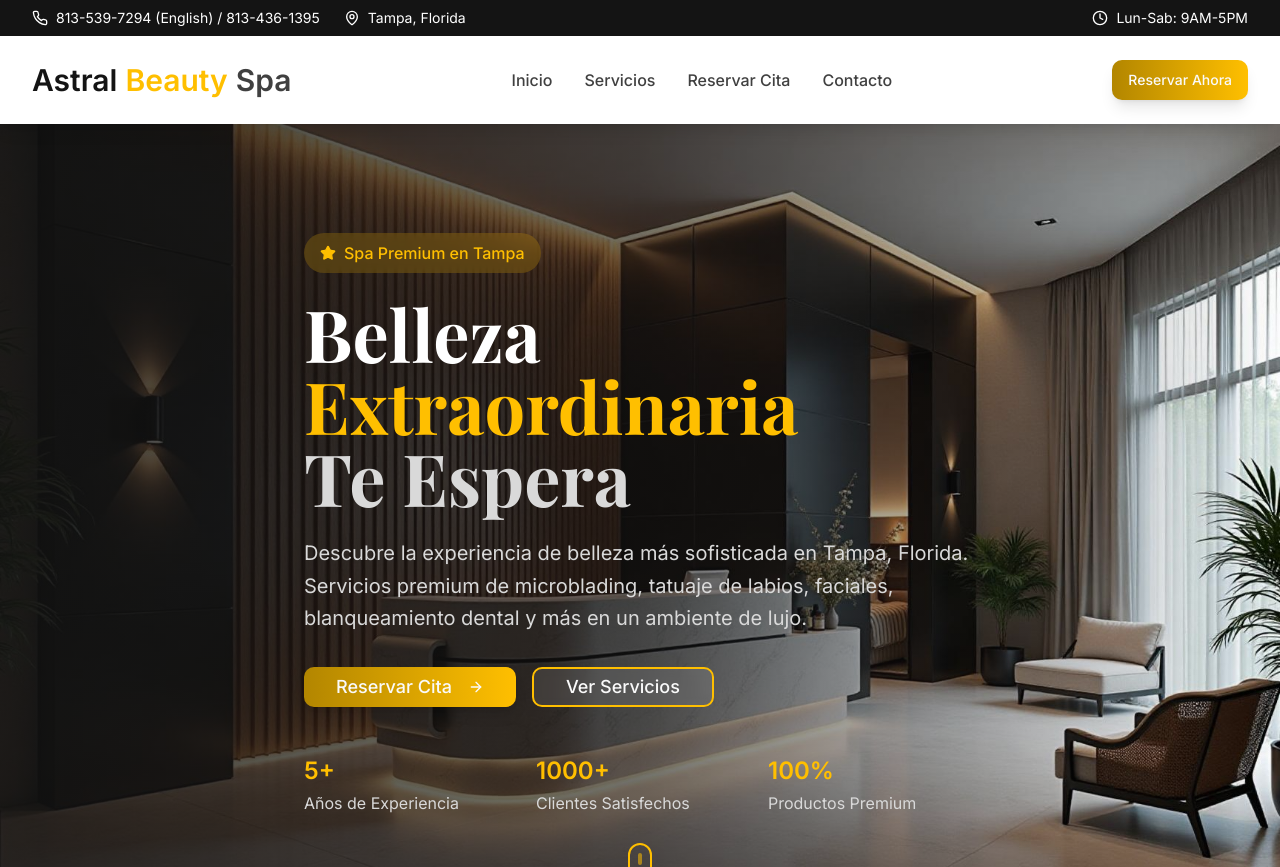
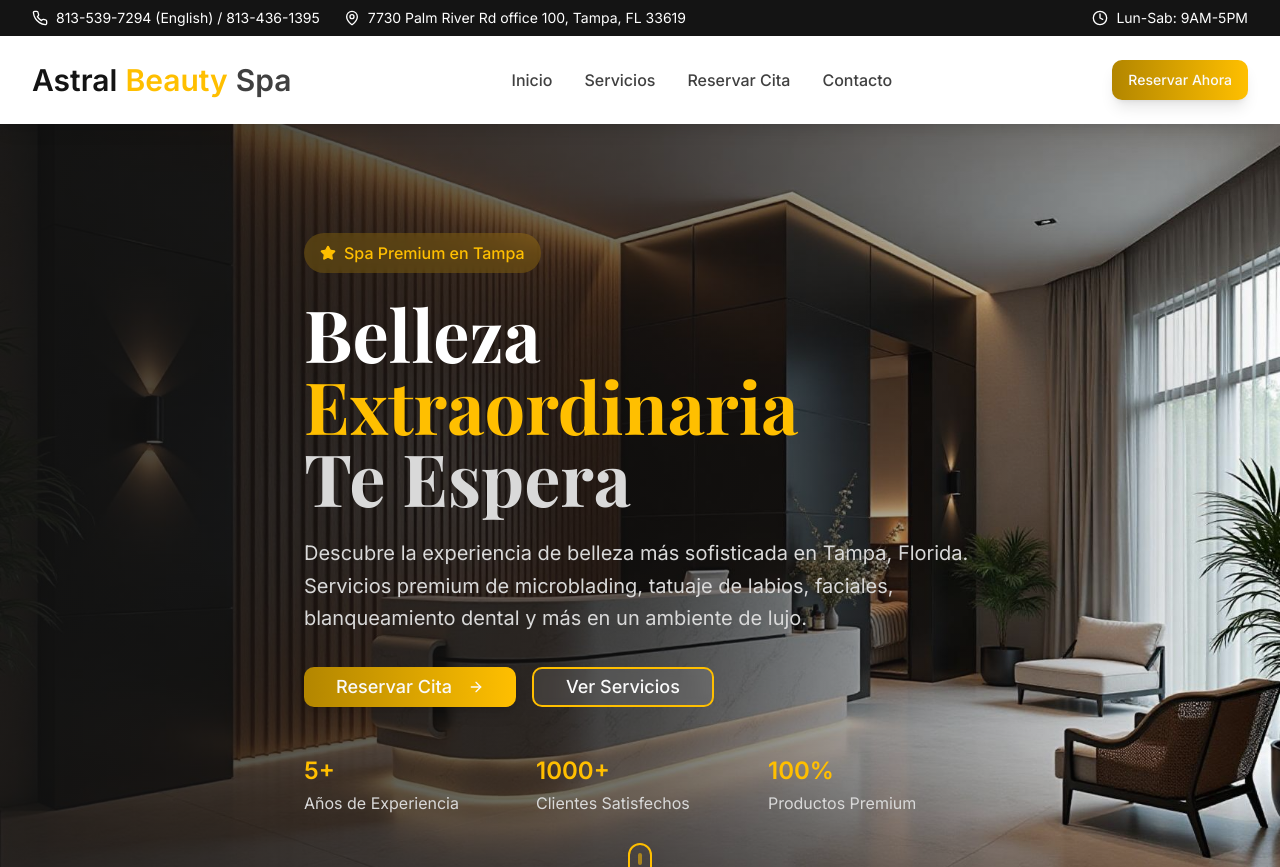
Before and after one commit to bertola40-star/astral-beauty-bookings, a React (Vite) app: page / in a window 1280 px wide. Shown: the top 867 px of the page. Built offline with nearby package versions, Linux system fonts and the light colour scheme.

Commit message:
Update contact information
Update location to 7730 Palm River Rd office 100, Tampa, FL 33619.

```diff
--- a/src/components/Footer.tsx
+++ b/src/components/Footer.tsx
@@ -47,7 +47,8 @@ const Footer = () => {
                 <div>
                   <p className="font-semibold">Ubicación</p>
                   <p className="text-elegant-gray-light text-sm">
-                    Tampa, Florida<br />
+                    7730 Palm River Rd office 100<br />
+                    Tampa, FL 33619<br />
                     Estados Unidos
                   </p>
                 </div>
--- a/src/components/Header.tsx
+++ b/src/components/Header.tsx
@@ -25,7 +25,7 @@ const Header = () => {
               </div>
               <div className="flex items-center space-x-2">
                 <MapPin className="h-4 w-4" />
-                <span>Tampa, Florida</span>
+                <span>7730 Palm River Rd office 100, Tampa, FL 33619</span>
               </div>
             </div>
             <div className="flex items-center space-x-2">
```
